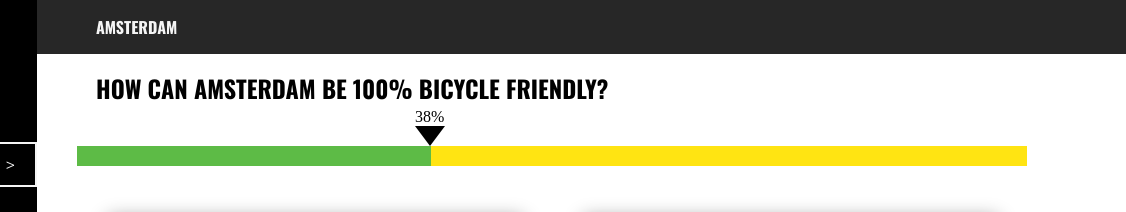
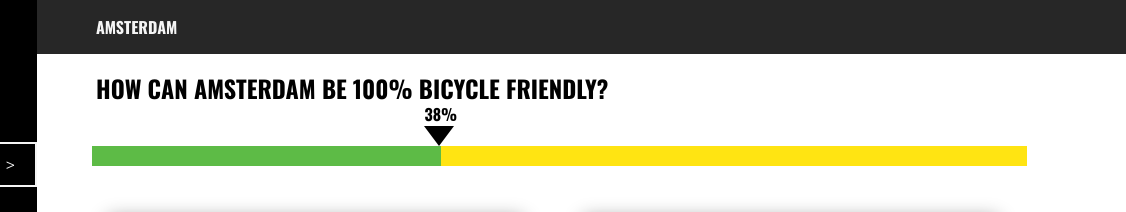
Before and after one commit to 447578/SSS_impact_index_tool, a plain HTML site: page Web/index.html in a window 1280 px wide. Shown: the top 212 px of the page, 154-1280 px from the left. Drawn offline with nearby package versions, Linux system fonts and the light colour scheme; some packages are replaced by stand-ins of ours; a script that the page names is missing.

Commit message:
Update style.css

```diff
--- a/Web/style.css
+++ b/Web/style.css
@@ -198,8 +198,7 @@
 /*new bar slider */
 form {
   position: relative;
-  margin: 15px;
-  margin-top: 40px;
+  margin: 40px 15px 15px 30px;
 }
 input[type="range"] {
     margin: auto;
@@ -232,10 +231,13 @@
   position: absolute;
   text-align: center;
   color: black;
-  font: bold Georgia;
+  font-family: 'Oswald';
+  font-size: 1em;
   bottom: 140%;
   padding-bottom: 10px;
   padding-right: 50px;
+
+
 }
 output:after {
   content: "";
```
